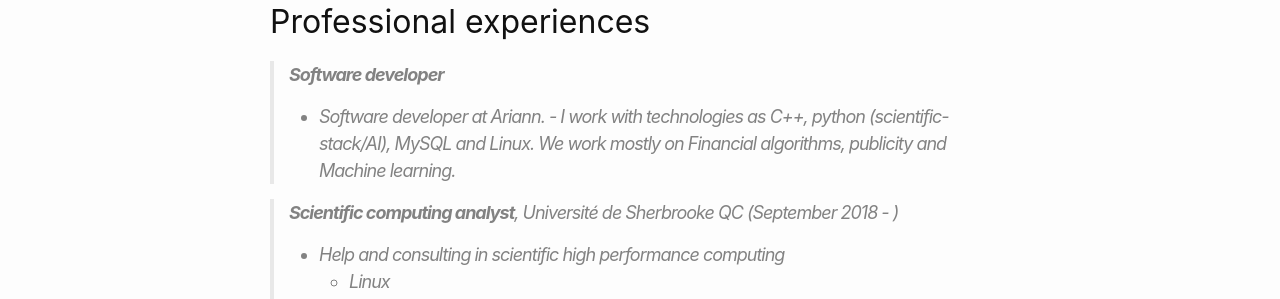
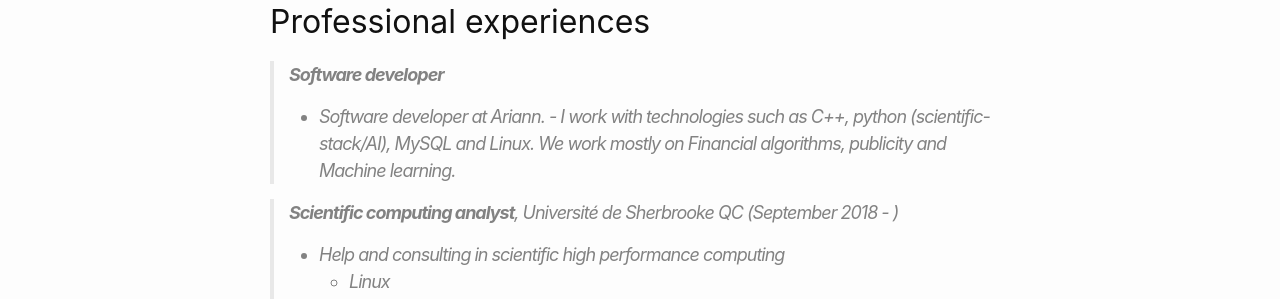
Before and after one commit to ZGCDDoo/ZGCDDoo.github.io, a Jekyll site: the page built from cv.md, in a window 1280 px wide. Shown: the part 869-1168 px from the top of the page. Built offline with Jekyll 4.4.1, drawn with Linux system fonts in a browser that asks for light colours.

Commit message:
Correct grammar

```diff
--- a/cv.md
+++ b/cv.md
@@ -41,7 +41,7 @@ order: 3
 
 >**Software developer**
 > - Software developer at *Ariann*.
->       - I work with technologies as C++, python (scientific-stack/AI), MySQL and  Linux. We work mostly             on Financial algorithms, publicity and Machine learning.
+>       - I work with technologies such as C++, python (scientific-stack/AI), MySQL and  Linux. We work mostly             on Financial algorithms, publicity and Machine learning.
 
 
 > **Scientific computing analyst**, Université de Sherbrooke QC (September 2018 - )
```
